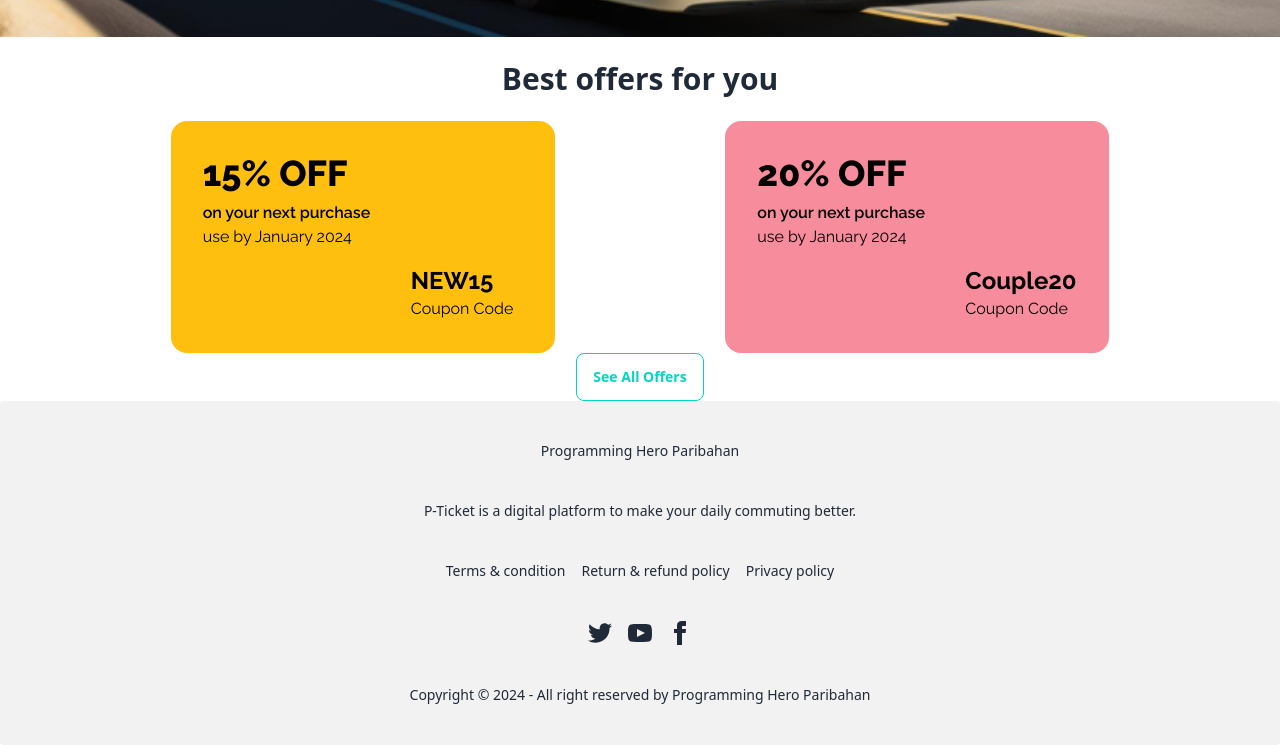
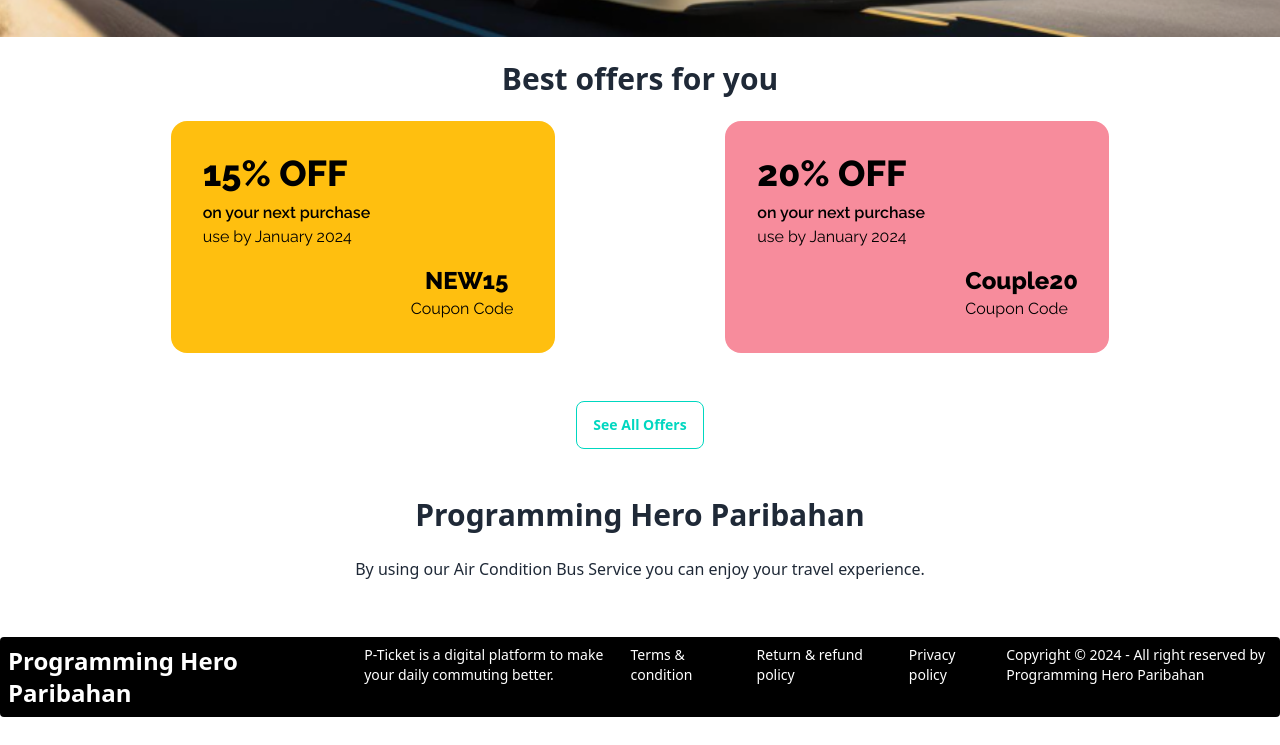
Before and after one commit to Dev-Imran94/B9A5-p.h-paribahan, a plain HTML site: page index.html in a window 1280 px wide. Shown: the part 831-1576 px from the top of the page. After the commit the page ends 1548 px from the top, so only its background shows below. Drawn offline with nearby package versions, Linux system fonts and the light colour scheme.

```diff
--- a/index.html
+++ b/index.html
@@ -45,7 +45,8 @@
                     </ul>
                 </div>
                 <div class="navbar-end">
-               <button class="btn font-bold bg-[#1DD100] bg-opacity-30 text-green-600"><i class="fa-solid fa-bus"></i>Bus</button>
+                    <button class="btn font-bold bg-[#1DD100] bg-opacity-30 text-green-600"><i
+                            class="fa-solid fa-bus"></i>Bus</button>
                 </div>
             </div>
         </div>
@@ -54,14 +55,15 @@
         <!-- banner section start -->
 
         <section>
-            <div class="hero min-h-screen"
-                style="background-image: url(images/banner.png);">
+            <div class="hero min-h-screen" style="background-image: url(images/banner.png);">
                 <div class="bg-opacity-90"></div>
                 <div class="hero-content text-center text-neutral-content">
                     <div class="max-w-md">
                         <h1 class="mb-5 text-4xl font-bold text-white">End-to-End Travel with <br>
-                            <span class="text-green-500">Programming Hero Paribahan</span></h1>
-                        <p class="mb-5">Yes, you can run unit tests and view the results directly within the app. The integrated testing features allow for a streamlined .</p>
+                            <span class="text-green-500">Programming Hero Paribahan</span>
+                        </h1>
+                        <p class="mb-5">Yes, you can run unit tests and view the results directly within the app. The
+                            integrated testing features allow for a streamlined .</p>
                         <button class="btn bg-[#1DD100] text-black border-none font-bold">Buy Tickets</button>
                     </div>
                 </div>
@@ -81,11 +83,12 @@
                     <div id="card-1" class="card-body">
                         <h1 class="card-title font-extrabold text-4xl">15% OFF</h1>
                         <p><span class="font-semibold">on your next purchase</span> <br>
-                            <span>use by January 2024</span></p>
+                            <span>use by January 2024</span>
+                        </p>
                         <div class="card-actions justify-end">
                         </div>
                         <div class="ml-52">
-                            <h1 class="font-bold text-2xl">NEW15</h1>
+                            <h1 class="font-extrabold text-2xl text-center">NEW15</h1>
                             <p>Coupon Code</p>
                         </div>
                     </div>
@@ -97,25 +100,34 @@
                     <div id="card-2" class="card-body">
                         <h1 class="card-title font-extrabold text-4xl">20% OFF</h1>
                         <p><span class="font-semibold">on your next purchase</span> <br>
-                            <span>use by January 2024</span></p>
+                            <span>use by January 2024</span>
+                        </p>
                         <div class="card-actions justify-end">
                         </div>
                         <div class="ml-52">
-                            <h1 class="font-bold text-2xl">Couple20</h1>
+                            <h1 class="font-extrabold text-2xl text-center">Couple20</h1>
                             <p>Coupon Code</p>
                         </div>
                     </div>
                 </div>
             </div>
+            <br>
+            <br>
             <div class="items-center justify-center flex">
                 <button class="btn btn-outline btn-accent">See All Offers</button>
             </div>
         </section>
+        <br>
+        <br>
+                <!-- bus info -->
+        <section>
+            <h1 class="text-center font-extrabold text-3xl">Programming Hero Paribahan</h1>
+            <br>
+            <p class="text-center">By using our Air Condition Bus Service you can enjoy your travel experience.</p>
+            <br>
+            <div>
 
-
-        <!-- bus info -->
-
-        <section>
+            </div>
 
         </section>
 
@@ -127,35 +139,13 @@
 
     </main>
     <footer>
-        <footer class="footer footer-center p-10 bg-base-200 text-base-content rounded">
-            <h1>Programming Hero Paribahan</h1>
+        <footer class="footer p-2 mt-8 bg-[#000000] rounded text-white">
+            <h1 class="font-bold text-2xl">Programming Hero Paribahan</h1>
             <p>P-Ticket is a digital platform to make your daily commuting better.</p>
-            <nav class="grid grid-flow-col gap-4">
+            <nav class="flex gap-4">
                 <a class="link link-hover">Terms & condition</a>
                 <a class="link link-hover">Return & refund policy</a>
                 <a class="link link-hover">Privacy policy</a>
-            </nav>
-            <nav>
-                <div class="grid grid-flow-col gap-4">
-                    <a><svg xmlns="http://www.w3.org/2000/svg" width="24" height="24" viewBox="0 0 24 24"
-                            class="fill-current">
-                            <path
-                                d="M24 4.557c-.883.392-1.832.656-2.828.775 1.017-.609 1.798-1.574 2.165-2.724-.951.564-2.005.974-3.127 1.195-.897-.957-2.178-1.555-3.594-1.555-3.179 0-5.515 2.966-4.797 6.045-4.091-.205-7.719-2.165-10.148-5.144-1.29 2.213-.669 5.108 1.523 6.574-.806-.026-1.566-.247-2.229-.616-.054 2.281 1.581 4.415 3.949 4.89-.693.188-1.452.232-2.224.084.626 1.956 2.444 3.379 4.6 3.419-2.07 1.623-4.678 2.348-7.29 2.04 2.179 1.397 4.768 2.212 7.548 2.212 9.142 0 14.307-7.721 13.995-14.646.962-.695 1.797-1.562 2.457-2.549z">
-                            </path>
-                        </svg></a>
-                    <a><svg xmlns="http://www.w3.org/2000/svg" width="24" height="24" viewBox="0 0 24 24"
-                            class="fill-current">
-                            <path
-                                d="M19.615 3.184c-3.604-.246-11.631-.245-15.23 0-3.897.266-4.356 2.62-4.385 8.816.029 6.185.484 8.549 4.385 8.816 3.6.245 11.626.246 15.23 0 3.897-.266 4.356-2.62 4.385-8.816-.029-6.185-.484-8.549-4.385-8.816zm-10.615 12.816v-8l8 3.993-8 4.007z">
-                            </path>
-                        </svg></a>
-                    <a><svg xmlns="http://www.w3.org/2000/svg" width="24" height="24" viewBox="0 0 24 24"
-                            class="fill-current">
-                            <path
-                                d="M9 8h-3v4h3v12h5v-12h3.642l.358-4h-4v-1.667c0-.955.192-1.333 1.115-1.333h2.885v-5h-3.808c-3.596 0-5.192 1.583-5.192 4.615v3.385z">
-                            </path>
-                        </svg></a>
-                </div>
             </nav>
             <aside>
                 <p>Copyright © 2024 - All right reserved by Programming Hero Paribahan</p>
```
